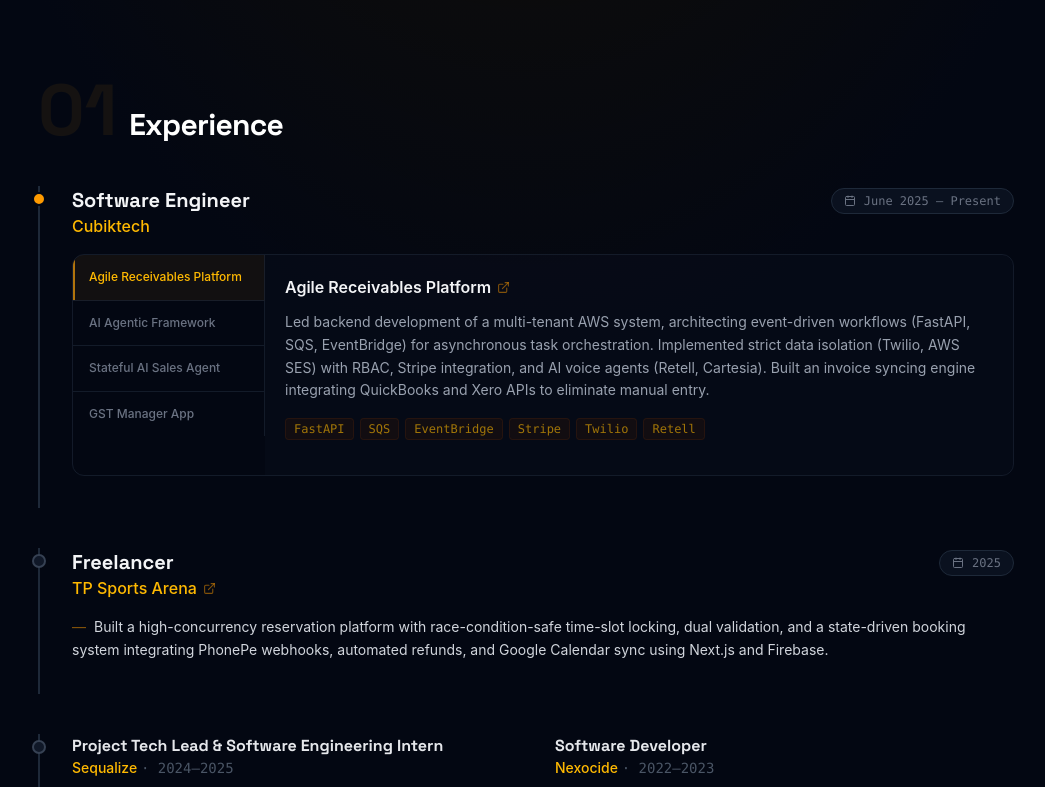
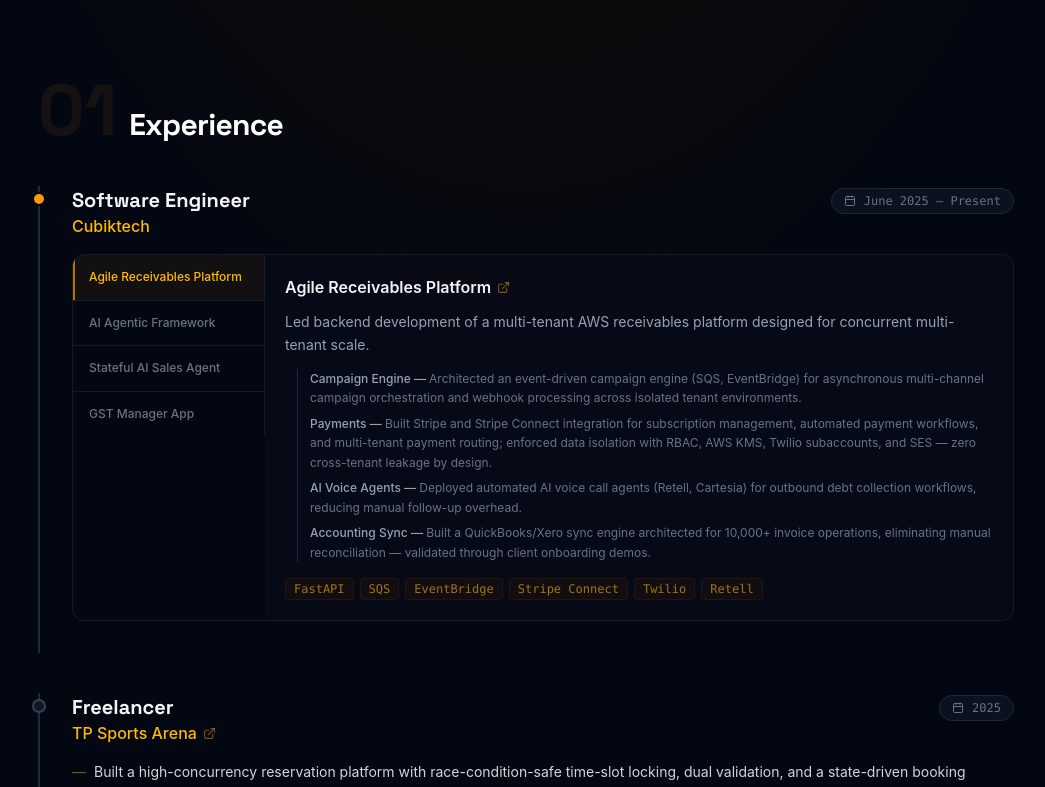
Before and after one commit to azverndias09/my_portfolio, a React (Vite) app: page / in a window 1280 px wide. Shown: the part 571-1358 px from the top of the page, without its empty margins (114-1159 px from the left). Built offline with nearby package versions, Linux system fonts and the light colour scheme.

Commit message:
refactor: Enhance project descriptions and details in portfolio

```diff
--- a/src/App.tsx
+++ b/src/App.tsx
@@ -54,9 +54,14 @@
   {
     title: "Agile Receivables Platform",
     href: "https://agilereceivables.com/",
-    body: "Led backend development of a multi-tenant AWS system, architecting event-driven workflows (FastAPI, SQS, EventBridge) for asynchronous task orchestration. Implemented strict data isolation (Twilio, AWS SES) with RBAC, Stripe integration, and AI voice agents (Retell, Cartesia). Built an invoice syncing engine integrating QuickBooks and Xero APIs to eliminate manual entry.",
-    sub: [],
-    tags: ["FastAPI", "SQS", "EventBridge", "Stripe", "Twilio", "Retell"],
+    body: "Led backend development of a multi-tenant AWS receivables platform designed for concurrent multi-tenant scale.",
+    sub: [
+      { label: "Campaign Engine", text: "Architected an event-driven campaign engine (SQS, EventBridge) for asynchronous multi-channel campaign orchestration and webhook processing across isolated tenant environments." },
+      { label: "Payments", text: "Built Stripe and Stripe Connect integration for subscription management, automated payment workflows, and multi-tenant payment routing; enforced data isolation with RBAC, AWS KMS, Twilio subaccounts, and SES — zero cross-tenant leakage by design." },
+      { label: "AI Voice Agents", text: "Deployed automated AI voice call agents (Retell, Cartesia) for outbound debt collection workflows, reducing manual follow-up overhead." },
+      { label: "Accounting Sync", text: "Built a QuickBooks/Xero sync engine architected for 10,000+ invoice operations, eliminating manual reconciliation — validated through client onboarding demos." },
+    ],
+    tags: ["FastAPI", "SQS", "EventBridge", "Stripe Connect", "Twilio", "Retell"],
   },
   {
     title: "AI Agentic Framework",
@@ -68,7 +73,7 @@
   {
     title: "Stateful AI Sales Agent",
     href: undefined as string | undefined,
-    body: "Developed a WhatsApp bot (n8n, OpenAI, LangChain) qualifying leads via the SPIN framework, using Supabase for conversational memory.",
+    body: "Built an automated WhatsApp sales agent (n8n, OpenAI, LangChain) with intent classification, next-best-action recommendations, and graph memory for contextual intelligence — qualifying leads via the SPIN framework to drive calendar bookings, with Supabase for conversational state.",
     sub: [],
     tags: ["n8n", "OpenAI", "LangChain", "Supabase"],
   },
```
Also changed, not shown: 1 other file (tests, documents, lock files or other folders).
